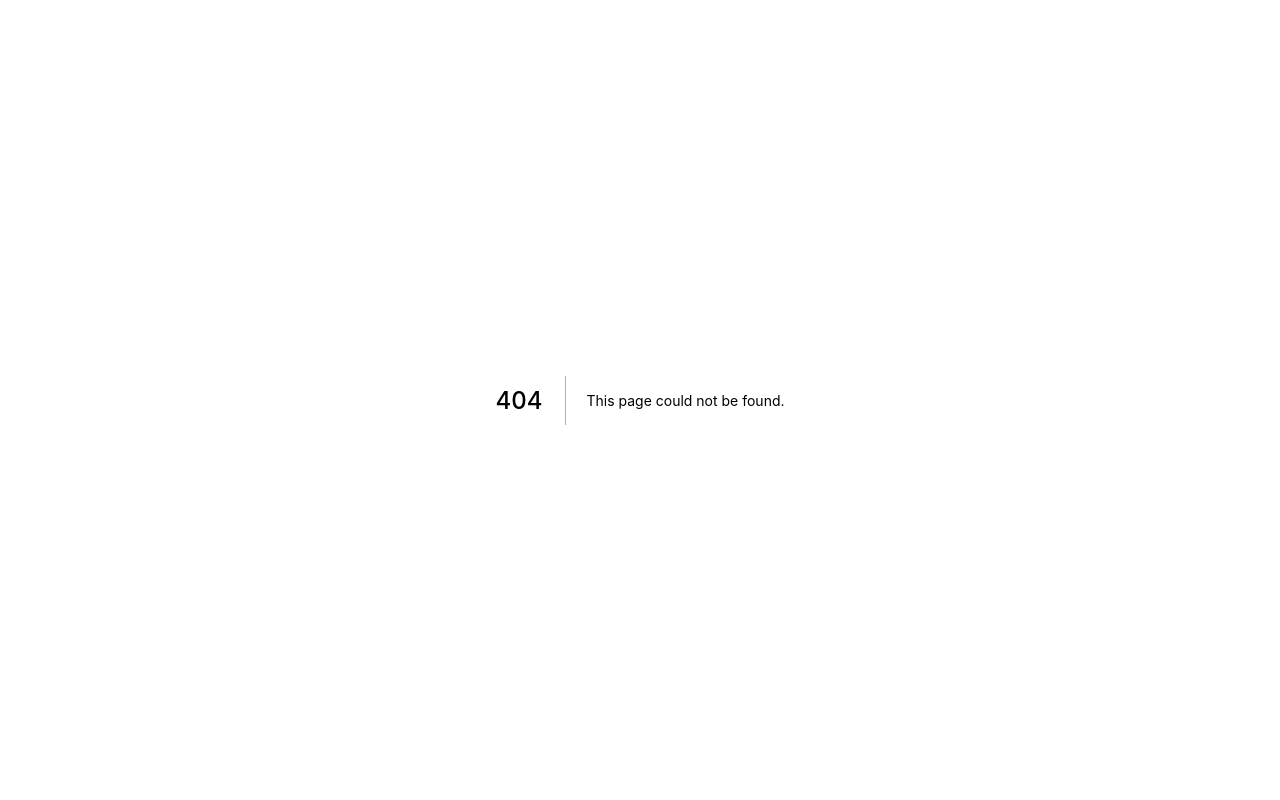
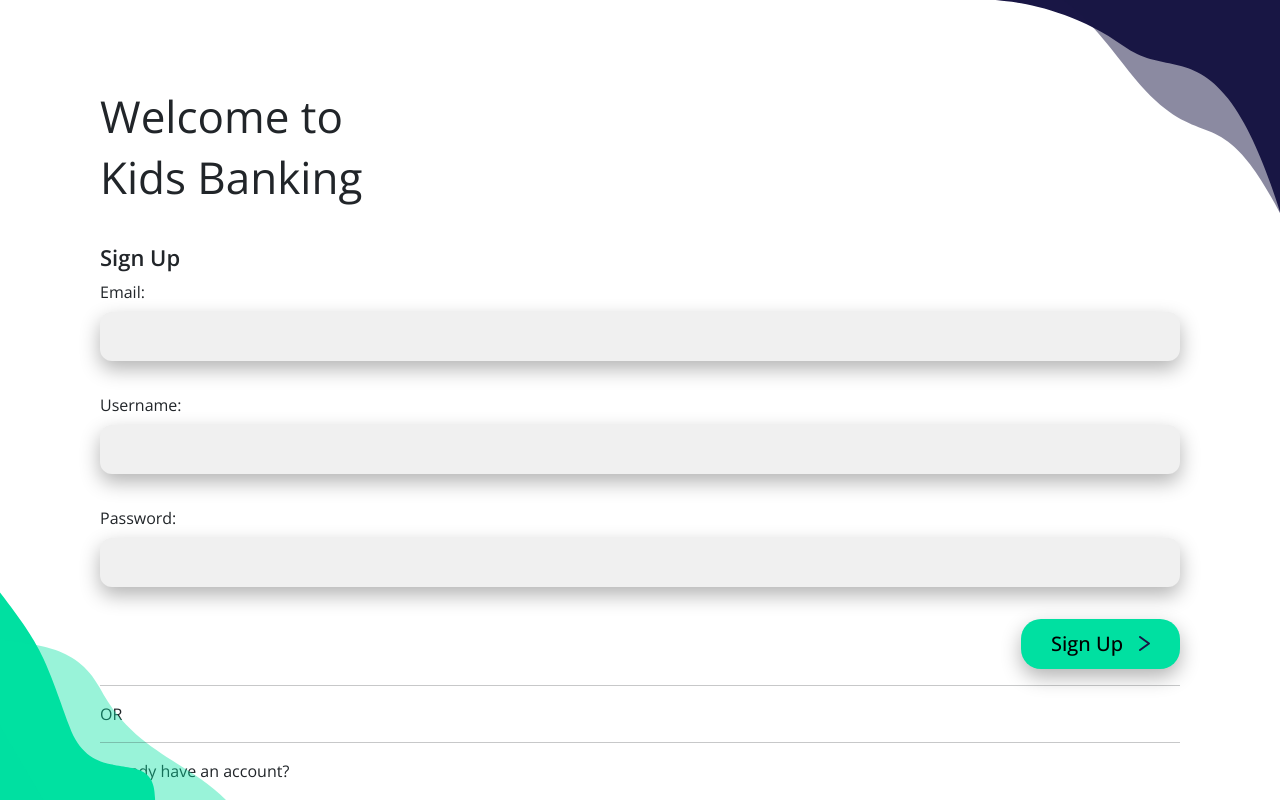
Before and after one commit to samuel-soltys/kosice-nextjs-app, a Next.js app: page /signUpPage in a window 1280 px wide. Before the commit this address had no page. Built offline with nearby package versions, Linux system fonts and the light colour scheme.

Commit message:
annual commit sign up page + database

```diff
--- /dev/null
+++ b/pages/signUpPage.tsx
@@ -0,0 +1,94 @@
+import { InputField } from "../components/InputField";
+import { Button } from "../components/button";
+
+import Router from "next/router";
+
+function submitOutputInput(users: any) {
+  const usersArr = JSON.parse(users.users);
+  //   console.log(usersArr);
+  usersArr.map((user: any) => {
+    const input_email = document.getElementById("input-login-email").value;
+    const input_username = document.getElementById("input-login-username").value;
+    const input_password = document.getElementById("input-login-password").value;
+    if (user.email == input_email && user.password == input_password) {
+      console.log("Sme tu!");
+      Router.push("./dashboard");
+    }
+  });
+}
+
+const SignUp = ({ props }: { props: any }) => {
+  const users = props;
+  return (
+    <div className="container mt-5" id="login-container">
+      <svg id="space-filler-1" width="290" height="213" viewBox="0 0 290 213" fill="none" xmlns="http://www.w3.org/2000/svg">
+        <g clip-path="url(#clip0_33_12)">
+          <path
+            d="M0.5 0L299.5 5.04632e-06L299.5 46L299.5 87L299.5 113.5L299.5 245.5C299.5 245.5 275 145.5 238 98.5C201 51.5 170.486 72.7928 133.5 46C70 -2.83439e-07 0.5 0 0.5 0Z"
+            fill="#191645"
+          />
+          <path
+            opacity="0.5"
+            d="M52.0064 -4.25867L332.047 -23.1305L332.047 22.8695L332.047 63.8695L306.006 245.241C306.006 245.241 282.015 193.206 260.006 164.241C217.988 108.942 198.67 150.813 133.006 63.8696C67.3426 -23.0742 52.0064 -4.25867 52.0064 -4.25867Z"
+            fill="#191645"
+          />
+        </g>
+        <defs>
+          <clipPath id="clip0_33_12">
+            <rect width="290" height="213" fill="white" />
+          </clipPath>
+        </defs>
+      </svg>
+      <svg id="space-filler-2" width="226" height="208" viewBox="0 0 226 208" fill="none" xmlns="http://www.w3.org/2000/svg">
+        <g clip-path="url(#clip0_33_16)">
+          <path
+            d="M-48.5889 144.428L-1.50055 -1.50002C42.9995 56 44.4995 65 69.4998 134.5C94.5 204 162.5 144.428 154.411 217.753C146.323 291.079 33.4998 288 33.4998 288L-48.5889 144.428Z"
+            fill="#00E0A1"
+          />
+          <path
+            opacity="0.4"
+            d="M0.311781 134.608L-30.5886 22.9408C-16.9244 68.8184 64.1934 28.2175 99.7591 95.8647C135.325 163.512 192.5 169 232.5 215C272.5 261 83.7012 277.324 83.7012 277.324L0.311781 134.608Z"
+            fill="#00E0A1"
+          />
+        </g>
+        <defs>
+          <clipPath id="clip0_33_16">
+            <rect width="226" height="208" fill="white" />
+          </clipPath>
+        </defs>
+      </svg>
+
+      <div className="heading-container">
+        <h1>Welcome to</h1>
+        <h1>Kids Banking</h1>
+      </div>
+      <h4>Sign Up</h4>
+      <InputField identifier="input-login-email" type="text" textValue="Email:" />
+      <InputField identifier="input-login-username" type="text" textValue="Username:" />
+      <InputField identifier="input-login-password" type="password" textValue="Password:" />
+      <div className="align-end-container">
+        <Button
+          value="Sign Up"
+          color="primary"
+          chevron={true}
+          onClick={() => {
+            submitOutputInput(users);
+          }}
+        />
+      </div>
+      <div className="line-divider">
+        <hr className="line"></hr>
+        <span>OR</span>
+        <hr className="line"></hr>
+      </div>
+      <div className="sign-up-text">
+        <p>Already have an account?</p>
+        <a href="https://google.com">
+          <p>Log in here</p>
+        </a>
+      </div>
+    </div>
+  );
+};
+
+export default SignUp;
```
